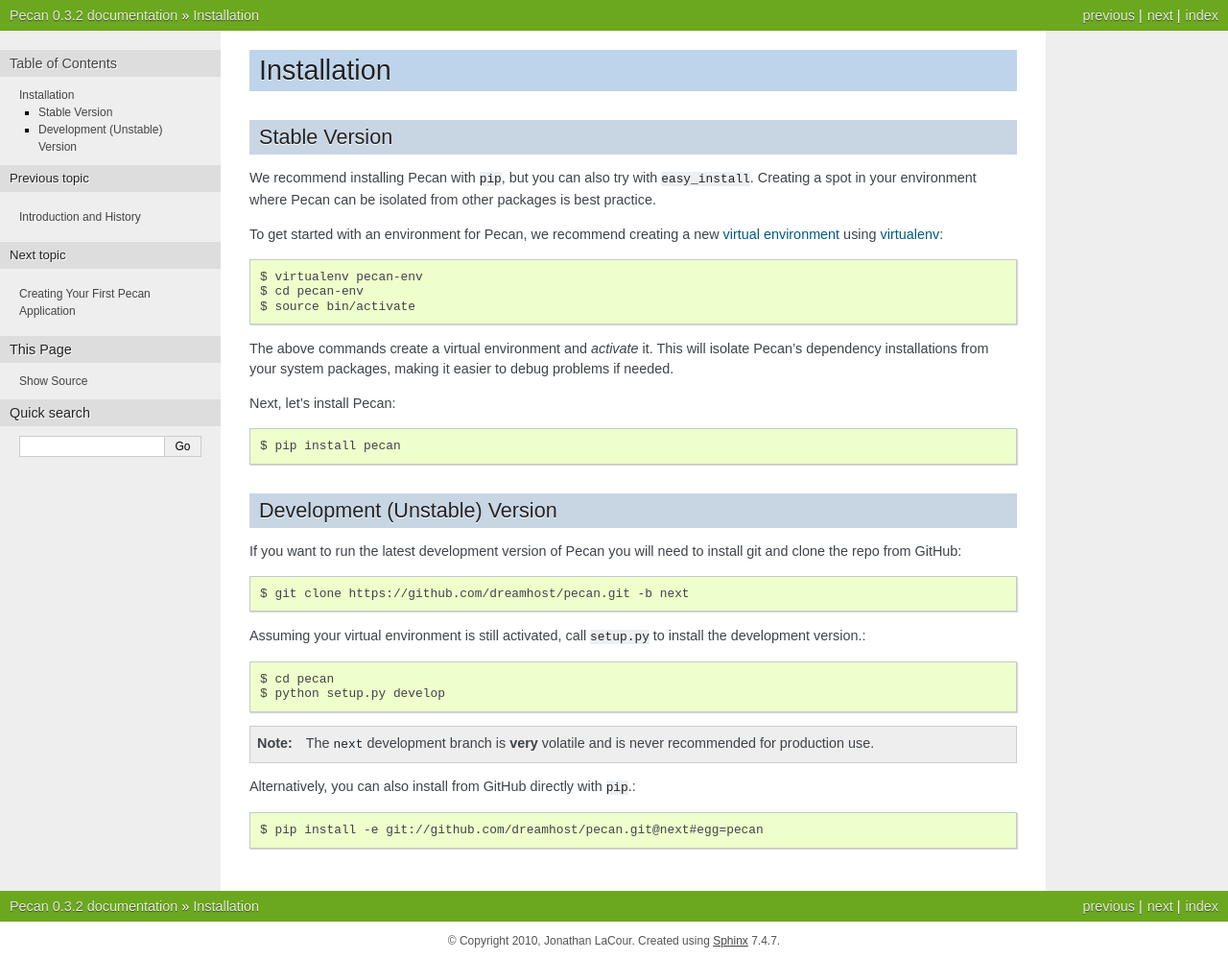
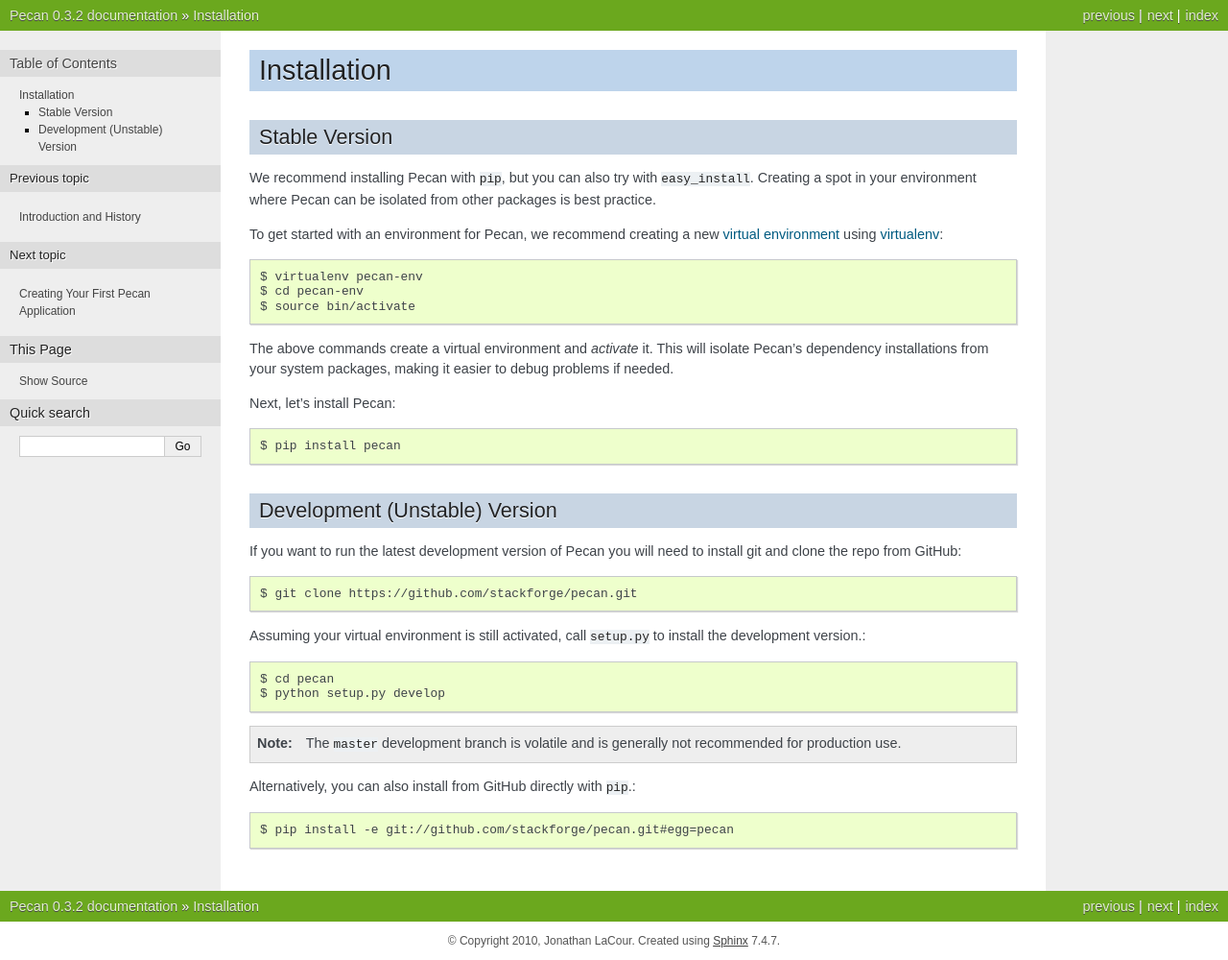
Before and after one commit to stackforge/pecan, a Sphinx documentation site: the page built from docs/source/installation.rst, in a window 1280 px wide. Shown: the whole page at 96% size. Built offline with Sphinx 7.4.7, drawn with Linux system fonts in a browser that asks for light colours.

```diff
--- a/docs/source/installation.rst
+++ b/docs/source/installation.rst
@@ -32,7 +32,7 @@ Development (Unstable) Version
 If you want to run the latest development version of Pecan you will
 need to install git and clone the repo from GitHub::
 
-    $ git clone https://github.com/dreamhost/pecan.git -b next
+    $ git clone https://github.com/stackforge/pecan.git
 
 Assuming your virtual environment is still activated, call ``setup.py`` to
 install the development version.::
@@ -41,9 +41,9 @@ install the development version.::
     $ python setup.py develop
 
 .. note::
-    The ``next`` development branch is **very** volatile and is never
+    The ``master`` development branch is volatile and is generally not
     recommended for production use.
 
 Alternatively, you can also install from GitHub directly with ``pip``.::
 
-    $ pip install -e git://github.com/dreamhost/pecan.git@next#egg=pecan
+    $ pip install -e git://github.com/stackforge/pecan.git#egg=pecan
--- a/setup.py
+++ b/setup.py
@@ -92,7 +92,7 @@ setup(
     keywords='web framework wsgi object-dispatch http',
     author='Jonathan LaCour',
     author_email='info@pecanpy.org',
-    url='http://github.com/dreamhost/pecan',
+    url='http://github.com/stackforge/pecan',
     license='BSD',
     packages=find_packages(exclude=['ez_setup', 'examples', 'tests']),
     include_package_data=True,
```
Also changed, not shown: CONTRIBUTING.rst (+31 -8 lines), README.rst (+1 -6 lines), .travis.yml (deleted).
